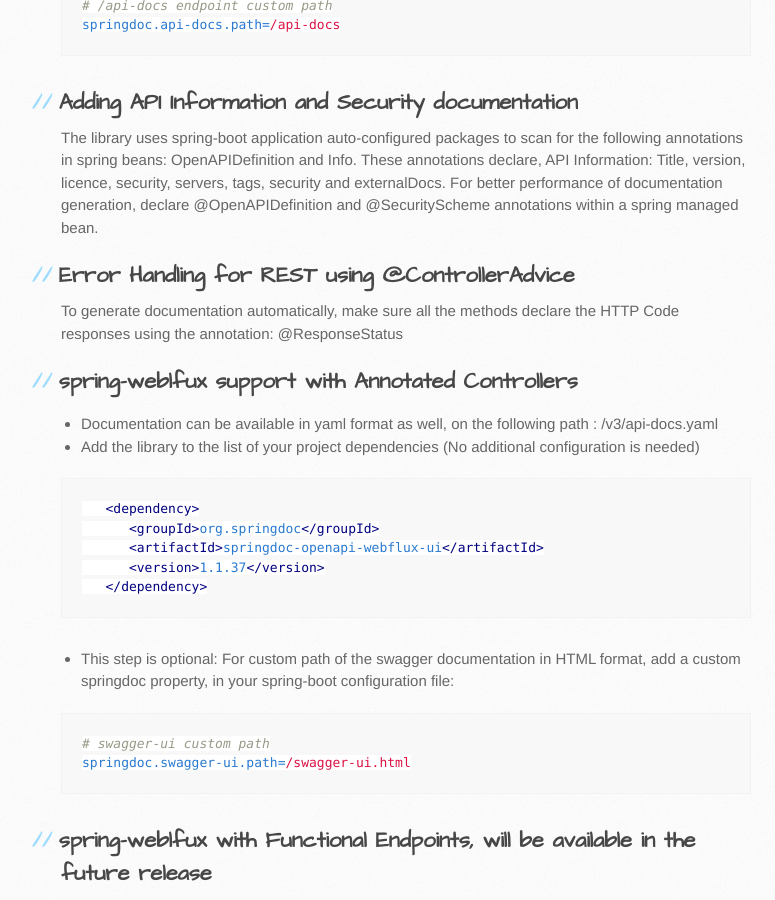
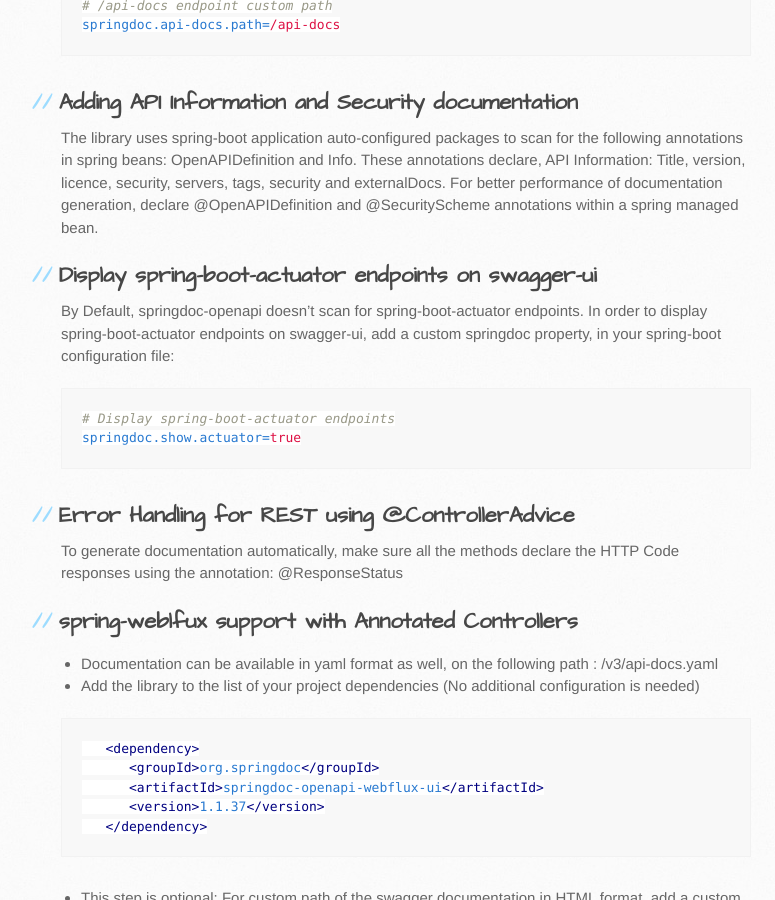
Before and after one commit to springdoc/springdoc-openapi-demos, a Jekyll site: the page built from docs/index.md, in a window 1280 px wide and 900 px high, scrolled down 2635 px. Shown: the whole window, without its empty margins (109-884 px from the left). Built offline with Jekyll 4.4.1, drawn with Linux system fonts in a browser that asks for light colours.

Commit message:
Update index.md

````diff
--- a/docs/index.md
+++ b/docs/index.md
@@ -80,6 +80,15 @@ springdoc.api-docs.path=/api-docs
   These annotations declare, API Information: Title, version, licence, security, servers, tags, security and externalDocs.
   For better performance of documentation generation, declare @OpenAPIDefinition and @SecurityScheme annotations within a spring managed bean.
 
+## Display spring-boot-actuator endpoints on swagger-ui
+ By Default, springdoc-openapi doesn't scan for spring-boot-actuator endpoints.
+ In order to display spring-boot-actuator endpoints on swagger-ui, add a custom springdoc property, in your spring-boot configuration file:
+```properties
+# Display spring-boot-actuator endpoints
+springdoc.show.actuator=true
+```
+
+
 ## Error Handling for REST using @ControllerAdvice
 To generate documentation automatically, make sure all the methods declare the HTTP Code responses using the annotation: @ResponseStatus
 
````
